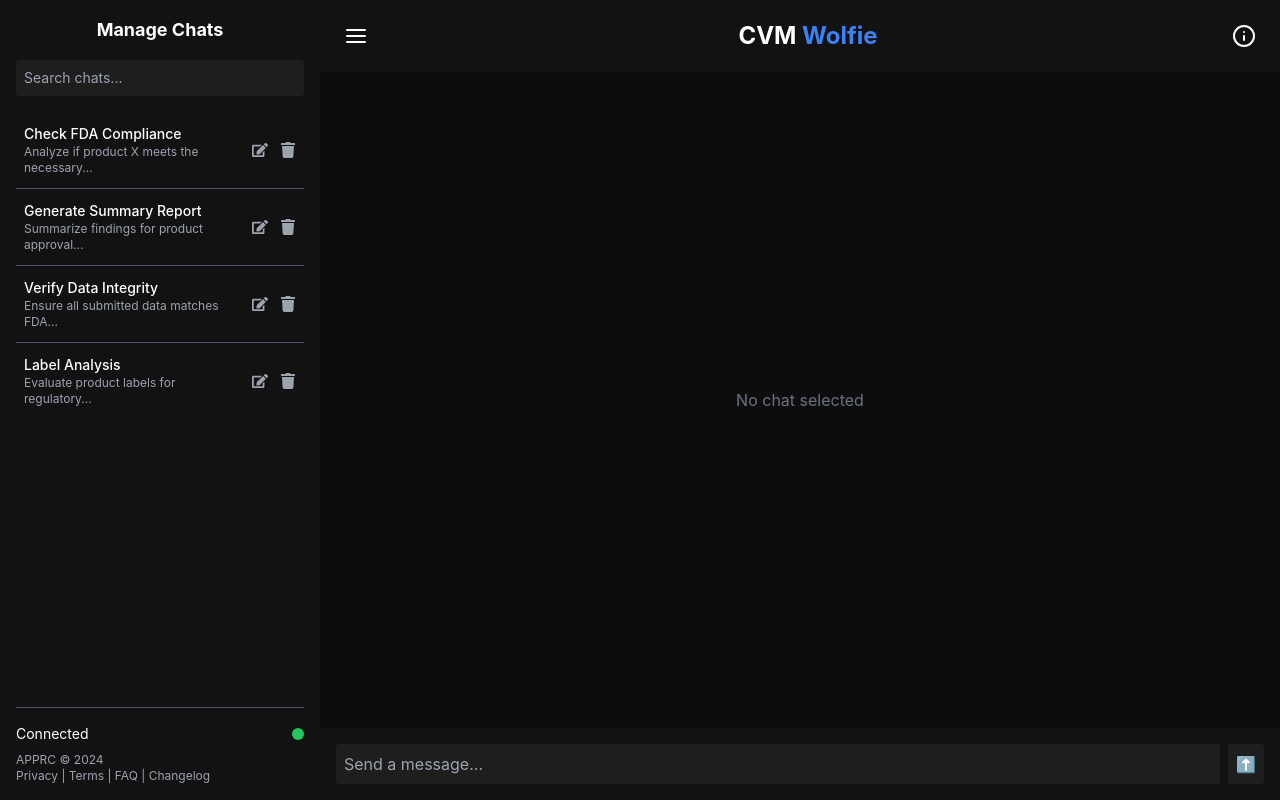
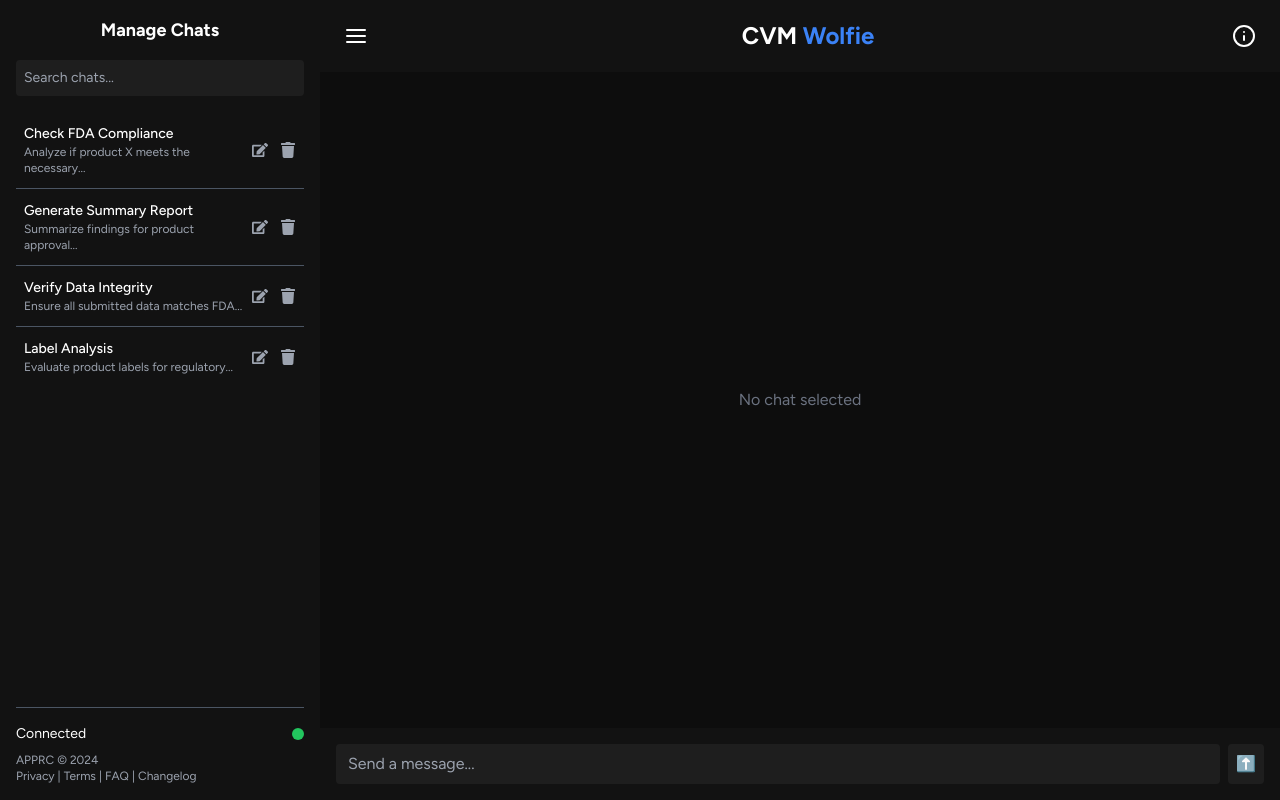
Before and after one commit to sswadkar/wolfie, a Next.js app: page / in a window 1280 px wide. Both pictures are taken after a click on the button 36 px from the left and 36 px from the top of the page. Built offline with nearby package versions, Linux system fonts and the light colour scheme.

Commit message:
change fonts + animation fixes

```diff
--- a/app/globals.css
+++ b/app/globals.css
@@ -4,7 +4,6 @@
 
 body {
   margin: 0;
-  font-family: "Inter", sans-serif;
 }
 
 @layer utilities {
--- a/app/layout.tsx
+++ b/app/layout.tsx
@@ -5,6 +5,7 @@
 import { FiInfo, FiMenu } from "react-icons/fi";
 import { useState } from "react";
 import TraceLog from "@/components/TraceLog";
+import { figtree } from "@/lib/fonts";
 
 export default function RootLayout({
   children,
@@ -23,9 +24,9 @@
   };
 
   return (
-    <html lang="en">
+    <html lang="en" className={figtree.className}>
       <body className="bg-gray-900 text-white h-screen w-screen">
-        <div className="flex h-full justify-between">
+        <div className="flex h-full w-full justify-between">
           {/* Sidebar */}
           <Sidebar isVisible={isSidebarVisible} />
 
@@ -40,7 +41,7 @@
                 <FiMenu />
               </button>
               <h1 className="ml-4 text-2xl font-bold">
-                CVM <span className="text-blue-500">Wolfie</span>
+                CVM <span className="text-blue-500 text-2xl font-bold">Wolfie</span>
               </h1>
               <button
                 onClick={toggleTraceLog}
--- a/app/page.tsx
+++ b/app/page.tsx
@@ -12,7 +12,7 @@
             <input
               type="text"
               placeholder="Send a message..."
-              className="flex-1 bg-gray-700 text-white p-2 rounded"
+              className="flex-1 bg-gray-700 text-white p-2 pl-3 rounded"
             />
             <button className="bg-gray-700 hover:bg-gray-600 text-white p-2 rounded">
               ⬆️
--- a/components/Sidebar.tsx
+++ b/components/Sidebar.tsx
@@ -29,7 +29,7 @@
 
   return (
     <div
-      className={`bg-gray-800 h-full flex flex-col transform transition-all duration-300 ${
+      className={`bg-gray-800 h-full flex flex-col transform transition-all duration-300 ease-in-out  ${
         isVisible ? "visible translate-x-0 w-80" : "invisible -translate-x-full w-0"
       }`}
     >
--- a/components/TraceLog.tsx
+++ b/components/TraceLog.tsx
@@ -69,12 +69,13 @@
 
   return (
     <div
-      className={`bg-gray-800 h-full flex flex-col transform transition-all duration-300 ${
+      className={`bg-gray-800 h-full flex flex-col transform transition-all duration-300 ease-in-out ${
         isVisible
           ? "visible translate-x-0 w-80 pt-4"
-          : "hidden -translate-x-full w-0"
+          : "invisible -translate-x-full w-0"
       }`}
     >
+      <div className={`${isVisible ? "visible" : "hidden"}`}>
       {/* Header */}
       <div className="w-full">
         <h2 className="text-md font-bold text-center text-gray-200">
@@ -163,6 +164,7 @@
           <FiArrowRight size={20} />
         </button>
       </div>
+      </div>
     </div>
   );
 };
--- /dev/null
+++ b/lib/fonts.ts
@@ -0,0 +1,9 @@
+import { Figtree } from 'next/font/google'
+
+export const figtree = Figtree(
+    {
+        subsets: ['latin'],
+        display: 'swap'
+
+    }
+)
```
